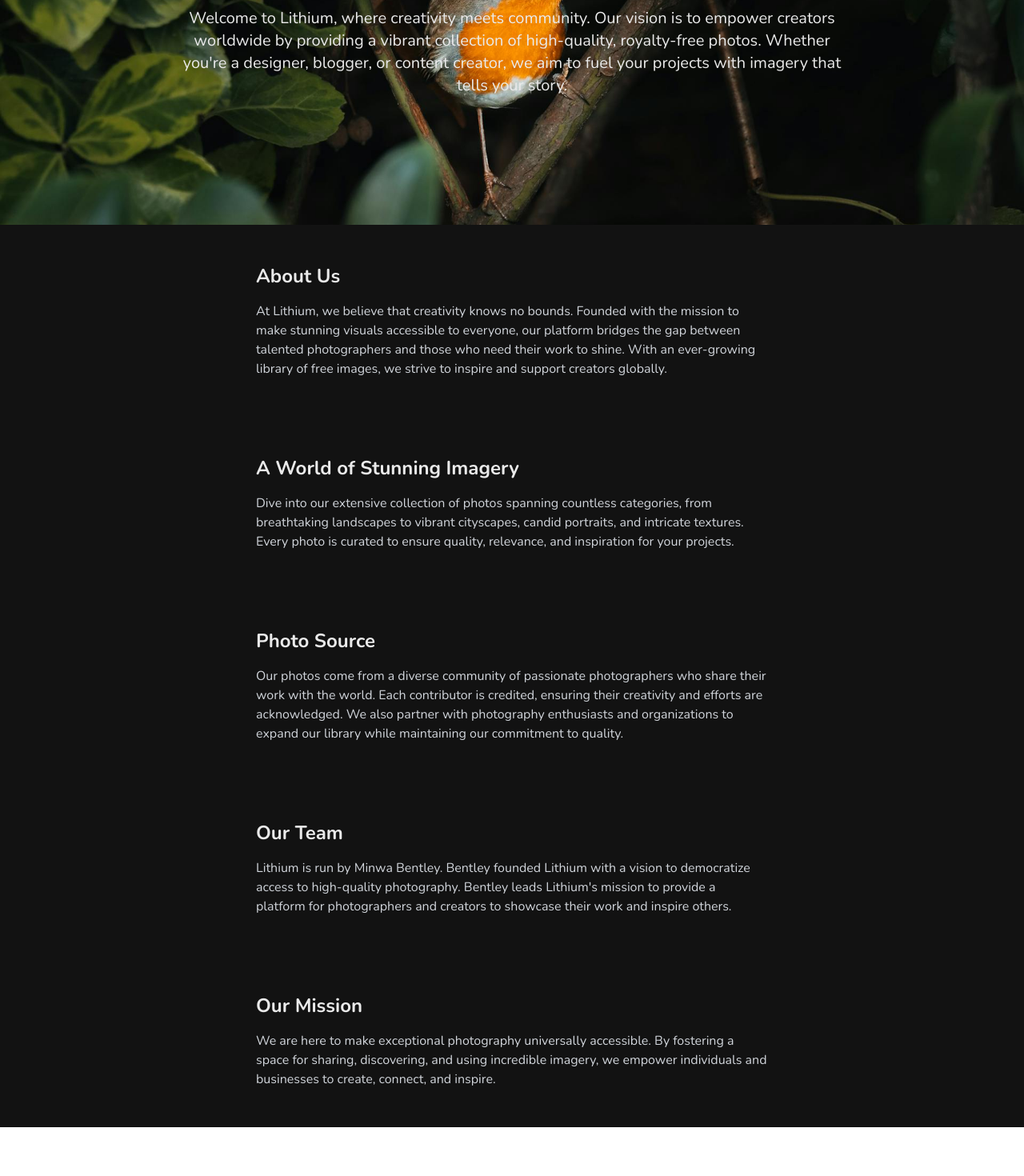
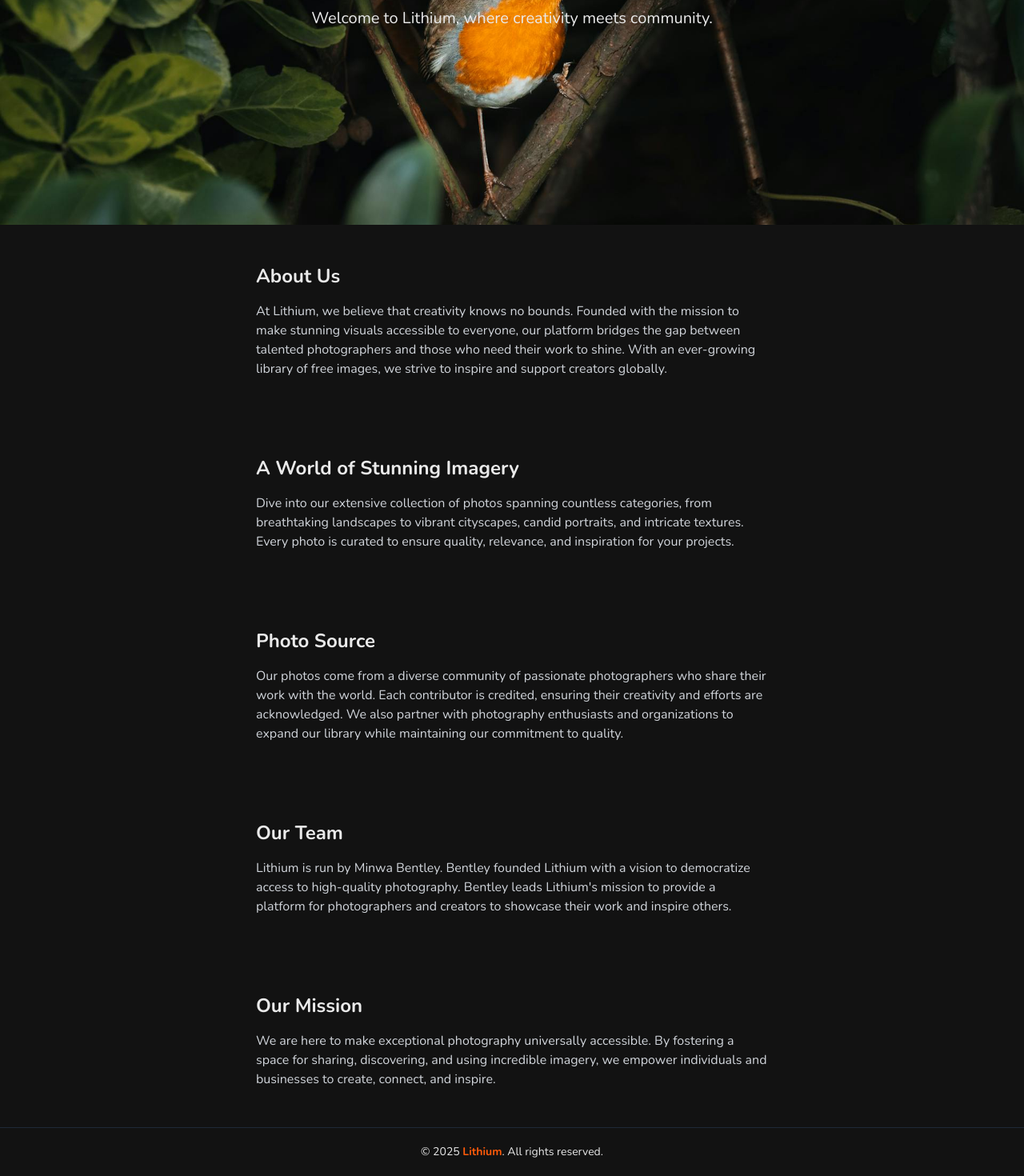
Before and after one commit to bentleyminwa/lithium, a React (Vite) app: page /about in a window 1280 px wide. Shown: the part 247-1717 px from the top of the page at 80% size. Before the commit the page ends 1656 px from the top, so only its background shows below. Built offline with nearby package versions, Linux system fonts and the light colour scheme.

Commit message:
feat: add Footer component and enhance About page with animation

```diff
--- a/src/App.tsx
+++ b/src/App.tsx
@@ -1,5 +1,6 @@
 import { AnimatePresence } from "framer-motion";
 import { Route, Routes, useLocation } from "react-router-dom";
+import Footer from "./common/components/Footer/Footer";
 import Navbar from "./common/components/Navbar/Navbar";
 import About from "./pages/About/About";
 import Home from "./pages/Home/Home";
@@ -20,6 +21,7 @@
           <Route path="/login" element={<Login />} />
         </Routes>
       </AnimatePresence>
+      <Footer />
     </div>
   );
 };
--- /dev/null
+++ b/src/common/components/Footer/Footer.tsx
@@ -0,0 +1,12 @@
+const year = new Date().getFullYear();
+
+export default function Footer() {
+  return (
+    <footer className="w-full border-t border-gray-800 py-5 text-sm">
+      <p className="w-full text-center">
+        © {year} <span className="text-primary font-bold">Lithium</span>. All
+        rights reserved.
+      </p>
+    </footer>
+  );
+}
--- a/src/pages/About/About.tsx
+++ b/src/pages/About/About.tsx
@@ -52,6 +52,20 @@
   },
 };
 
+const heroVariants = {
+  hidden: {
+    opacity: 0,
+  },
+  visible: {
+    opacity: 1,
+    transition: {
+      delay: 1.5,
+      duration: 0.5,
+      ease: "easeInOut",
+    },
+  },
+};
+
 const About = () => {
   return (
     <motion.div
@@ -61,18 +75,17 @@
       exit="exit"
       className="pt-32"
     >
-      <div className="bg-about-pattern bg-cover bg-center bg-no-repeat h-[50vh] text-center pt-16">
+      <motion.div
+        variants={heroVariants}
+        className="bg-about-pattern bg-cover bg-center bg-no-repeat h-[50vh] text-center pt-16"
+      >
         <h1 className="text-3xl md:text-4xl xl:text-5xl font-bold">
           Discover. Inspire. Create.
         </h1>
         <p className="w-2/3 mx-auto mt-4 text-base md:text-lg xl:text-xl text-wrap">
-          Welcome to Lithium, where creativity meets community. Our vision is to
-          empower creators worldwide by providing a vibrant collection of
-          high-quality, royalty-free photos. Whether you're a designer, blogger,
-          or content creator, we aim to fuel your projects with imagery that
-          tells your story.
+          Welcome to Lithium, where creativity meets community.
         </p>
-      </div>
+      </motion.div>
       <div>
         {aboutData.map((item, index) => (
           <div key={index} className="w-10/12 md:w-4/12 lg:w-1/2 mx-auto py-12">
```
